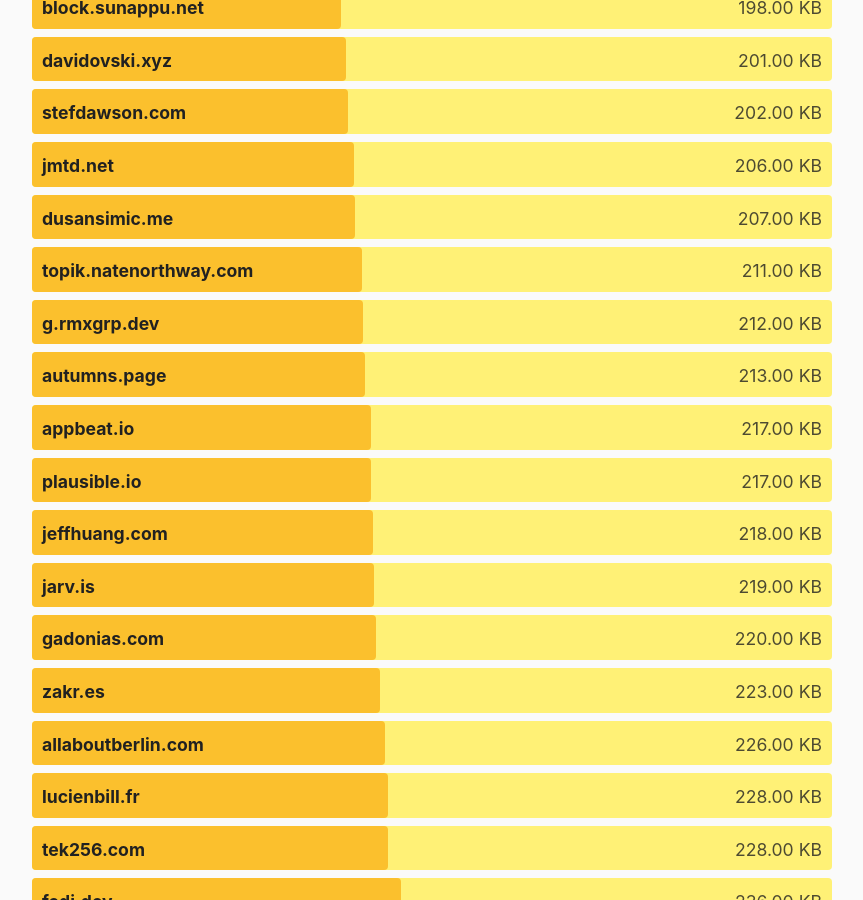
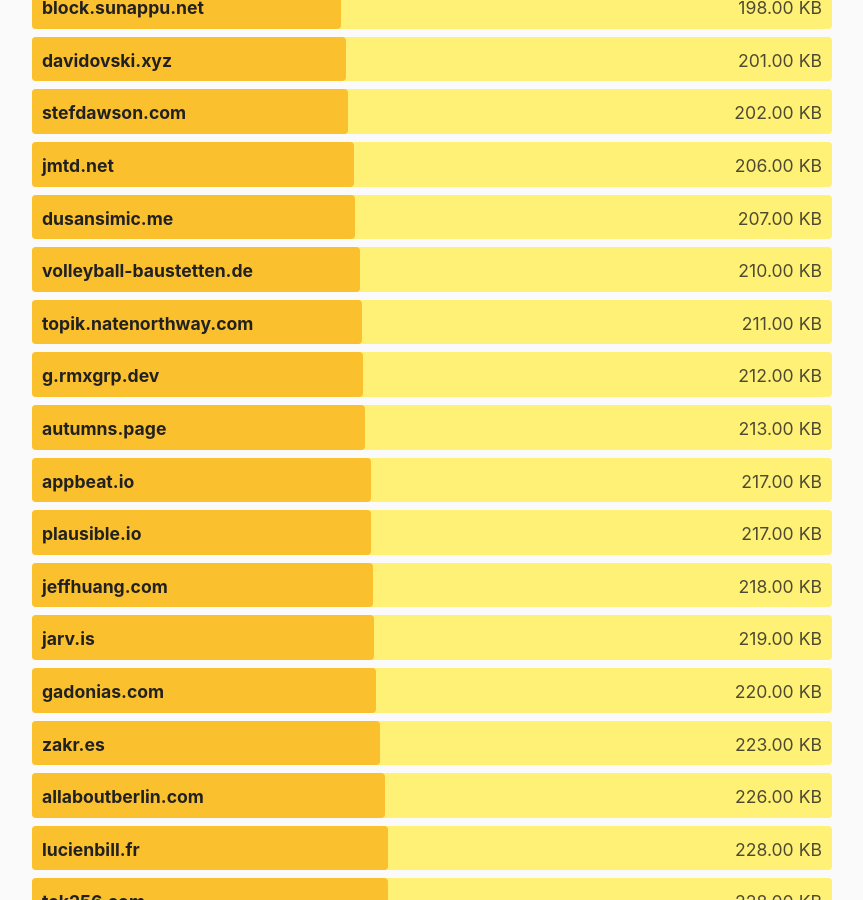
Before and after one commit to kevquirk/512kb.club, a Jekyll site: the page built from index.md, in a window 1280 px wide and 900 px high, scrolled down 15690 px. Shown: the whole window, without its empty margins (208-1071 px from the left). Built offline with Jekyll 4.4.1, drawn with Linux system fonts in a browser that asks for light colours.

Commit message:
Update sites.yml
https://gtmetrix.com/reports/volleyball-baustetten.de/Dcvskmcc/

```diff
--- a/_data/sites.yml
+++ b/_data/sites.yml
@@ -1683,6 +1683,11 @@
   size: 9.7
   last_checked: 2021-12-19
 
+- domain: volleyball-baustetten.de
+  url: https://volleyball-baustetten.de/
+  size: 210
+  last_checked: 2022-01-30
+
 - domain: vreeman.com
   url: https://vreeman.com/
   size: 325
```
